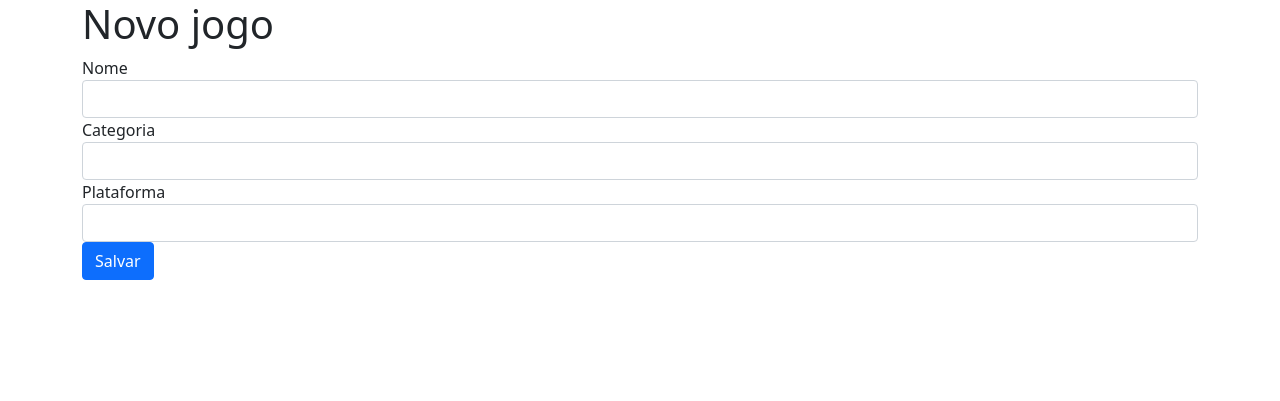
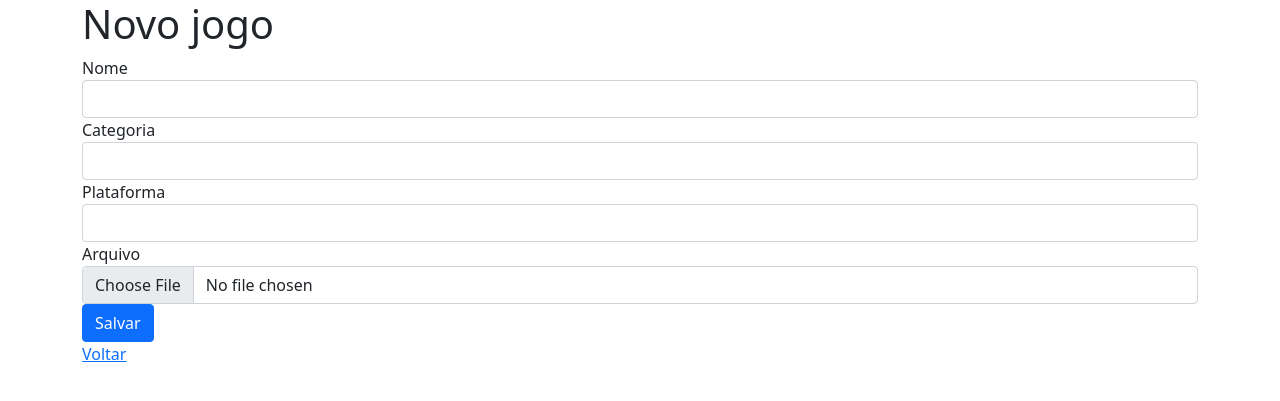
Before and after one commit to kauesv/alura-jogoteca, a Flask app: page /novo in a window 1280 px wide. Shown: the top 401 px of the page. Run offline with Flask 3, Linux system fonts and the light colour scheme; the visitor is signed in with stand-in values (Sample User, id 1); some libraries are stand-ins or nearby versions.

Commit message:
adicionando campo de imagens

```diff
--- a/templates/lista.html
+++ b/templates/lista.html
@@ -1,6 +1,7 @@
 {% extends "template.html" %}
 {% block conteudo %}
 <table class="table table-striped table-responsive table-bordered">
+   <a href="{{ url_for('novo') }}">Novo</a>
    <thead class="thead-default">
       <tr>
          <th>Nome</th>
--- a/templates/novo.html
+++ b/templates/novo.html
@@ -1,6 +1,6 @@
 {% extends "template.html" %}
 {% block conteudo %}
-<form action="{{ url_for('criar') }}" method="post">
+<form action="{{ url_for('criar') }}" method="post" enctype="multipart/form-data">
   <fieldset>
     <div class="form-group">
       <label for="nome">Nome</label>
@@ -14,7 +14,12 @@
       <label for="plataforma">Plataforma</label>
         <input type="text" id="plataforma" name="plataforma" class="form-control">
     </div>
+    <div class="form-group">
+      <label for="arquivo">Arquivo</label>
+        <input type="file" id="arquivo" name="arquivo" accept=".jpg" class="form-control">
+    </div>
     <button type="submit" class="btn btn-primary btn-salvar">Salvar</button>
   </fieldset>
+  <a href="{{ url_for('lista') }}">Voltar</a>
 </form>
 {% endblock %}
--- a/views.py
+++ b/views.py
@@ -1,6 +1,7 @@
 from flask import render_template, request, redirect, session, flash, url_for
 from models import Jogos, Usuarios
 from jogoteca import app, db
+import os
 
 
 # Primeira rota
@@ -38,6 +39,11 @@ def criar():
         db.session.add(novo_jogo)
         db.session.commit()
 
+        #   Obtem o arquivo e guarda
+        arquivo = request.files['arquivo']
+        upload_path = app.config["UPLOAD_PATH"]
+        arquivo.save(f"{upload_path}/capa_{novo_jogo.id}_{nome}.jpg")
+
         # Redireciona para a pagina com o nome de função "lista"
         return redirect(url_for('lista'))
 
@@ -73,9 +79,22 @@ def deletar(id):
     if ('usuario_logado' not in session) or (session['usuario_logado'] == None):
         return redirect(url_for('login'))
 
+    jogo = Jogos.query.filter_by(id=id).first()
+    jogo_id = jogo.id
+    jogo_nome = jogo.nome
     Jogos.query.filter_by(id=id).delete()
     db.session.commit()
-    flash(f"Jogo do id {id} deletado com sucesso!!")
+
+    upload_path = app.config["UPLOAD_PATH"]
+    arquivo = f"{upload_path}/capa_{jogo_id}_{jogo_nome}.jpg"
+
+    # Verifica se o arquivo existe antes de deletar
+    if os.path.exists(arquivo):
+        os.remove(arquivo)
+    else:
+        flash(f'{arquivo} não existe.')
+
+    flash(f"Tudo do jogo {jogo_nome} foi deletado com sucesso!!")
     return redirect(url_for('lista'))
 
 @app.route("/login", methods=['GET',])
```
Also changed, not shown: config.py (+13 -6 lines), 2 other files.
